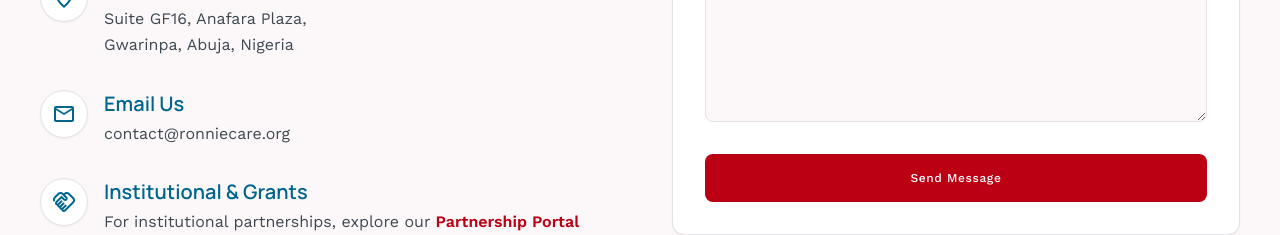
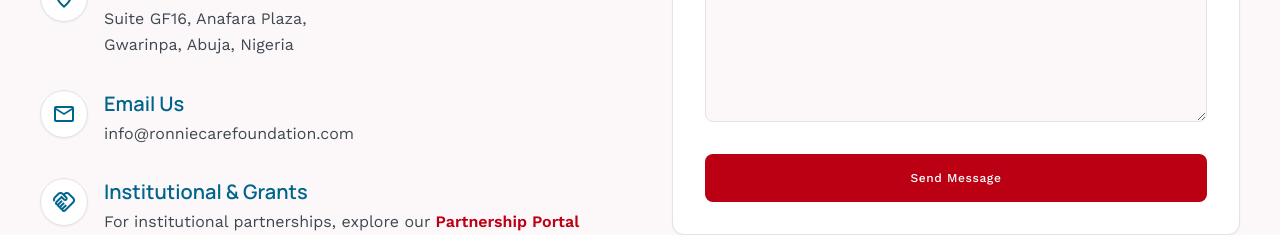
Before and after one commit to gentlemiles/RCF, a React (Vite) app: page / in a window 1280 px wide. Shown: the part 2680-2915 px from the top of the page. Built offline with nearby package versions, Linux system fonts and the light colour scheme; the HTML template or start-up script is replaced by a standard one.

Commit message:
contact sections update

```diff
--- a/src/pages/Home.jsx
+++ b/src/pages/Home.jsx
@@ -196,7 +196,7 @@ export default function Home() {
                 </div>
                 <div>
                   <h4 className="font-title-md text-title-md text-primary mb-1 font-semibold">Email Us</h4>
-                  <p className="font-body-md text-body-md text-on-surface-variant">contact@ronniecare.org</p>
+                  <p className="font-body-md text-body-md text-on-surface-variant">info@ronniecarefoundation.com</p>
                 </div>
               </div>
               <div className="flex items-start gap-4">
```
